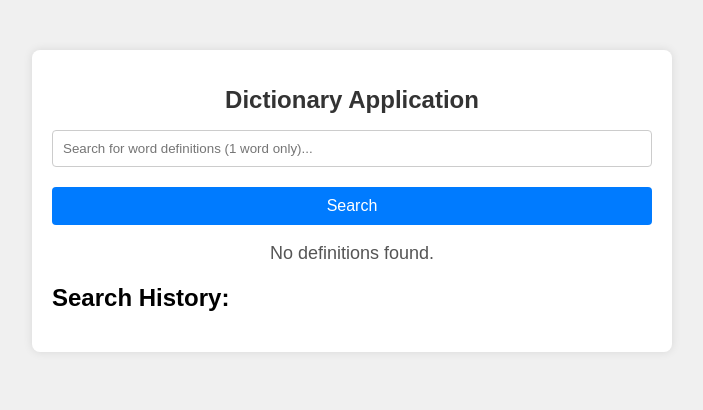
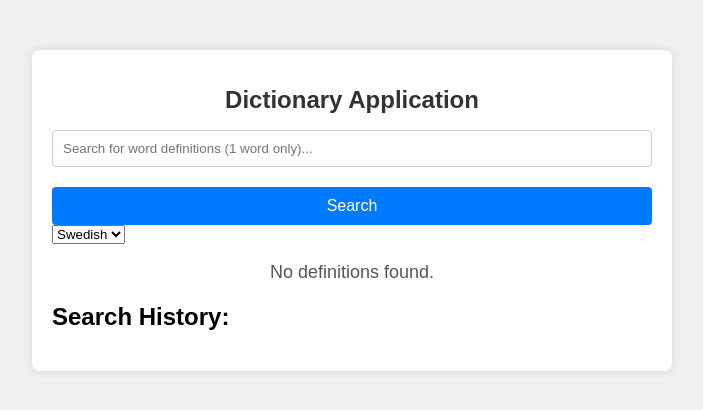
Before and after one commit to peggydelvret/Flerplattformsapplikationer, a React (Create React App) app in the folder synonymer-react/: page / in a window 1280 px wide. Shown: the top 410 px of the page, without its empty margins (288-991 px from the left). Built offline with nearby package versions, Linux system fonts and the light colour scheme.

Commit message:
translate

```diff
--- a/synonymer-react/src/SynonymerApp.js
+++ b/synonymer-react/src/SynonymerApp.js
@@ -1,4 +1,5 @@
 import React, { useState, useEffect } from 'react';
+import axios from 'axios';
 import './style.css';
 
 function SynonymerApp() {
@@ -6,6 +7,8 @@ function SynonymerApp() {
     const [definitions, setDefinitions] = useState([]);
     const [loading, setLoading] = useState(false);
     const [history, setHistory] = useState([]);
+    const [translatedDefinitions, setTranslatedDefinitions] = useState([]);
+    const [selectedLanguage, setSelectedLanguage] = useState('sv'); // Default to Swedish
 
     useEffect(() => {
         // Load history from localStorage on component mount
@@ -23,6 +26,7 @@ function SynonymerApp() {
             const data = await response.json();
             setDefinitions(data);
             updateHistory(searchTerm);
+            await translateDefinitions(data);
         } catch (error) {
             console.error('Error fetching definitions:', error);
         } finally {
@@ -45,6 +49,33 @@ function SynonymerApp() {
         fetchDefinitions();
     };
 
+    const translateDefinitions = async (definitions) => {
+        try {
+            const translations = await Promise.all(definitions.map(async (entry) => {
+                const response = await axios.post('https://libretranslate.de/translate', {
+                    q: entry.meanings[0].definitions[0].definition,
+                    source: 'en',
+                    target: selectedLanguage, // Use the selected language
+                    format: 'text'
+                }, {
+                    headers: { 'Content-Type': 'application/json' }
+                });
+                return {
+                    word: entry.word,
+                    originalDefinition: entry.meanings[0].definitions[0].definition,
+                    translatedDefinition: response.data.translatedText
+                };
+            }));
+            setTranslatedDefinitions(translations);
+        } catch (error) {
+            console.error('Error translating definitions:', error);
+        }
+    };
+
+    const handleLanguageChange = (e) => {
+        setSelectedLanguage(e.target.value);
+    };
+
     return (
         <div className="container">
             <h1>Dictionary Application</h1>
@@ -55,6 +86,14 @@ function SynonymerApp() {
                 onChange={(e) => setSearchTerm(e.target.value)}
             />
             <button onClick={handleSearch}>Search</button>
+            <select value={selectedLanguage} onChange={handleLanguageChange}>
+                <option value="sv">Swedish</option>
+                <option value="es">Spanish</option>
+                <option value="fr">French</option>
+                <option value="de">German</option>
+                <option value="it">Italian</option>
+                {/* Add more languages as needed */}
+            </select>
             {loading && <p className="loading">Loading...</p>}
             {definitions.length > 0 && (
                 <div className="definitions">
@@ -63,6 +102,18 @@ function SynonymerApp() {
                         {definitions.map((entry, index) => (
                             <li key={index}>
                                 <strong>{entry.word}</strong>: {entry.meanings[0].definitions[0].definition}
+                            </li>
+                        ))}
+                    </ul>
+                </div>
+            )}
+            {translatedDefinitions.length > 0 && (
+                <div className="translated-definitions">
+                    <h2>Translated Definitions:</h2>
+                    <ul>
+                        {translatedDefinitions.map((entry, index) => (
+                            <li key={index}>
+                                <strong>{entry.word}</strong>: {entry.translatedDefinition} (Original: {entry.originalDefinition})
                             </li>
                         ))}
                     </ul>
```
